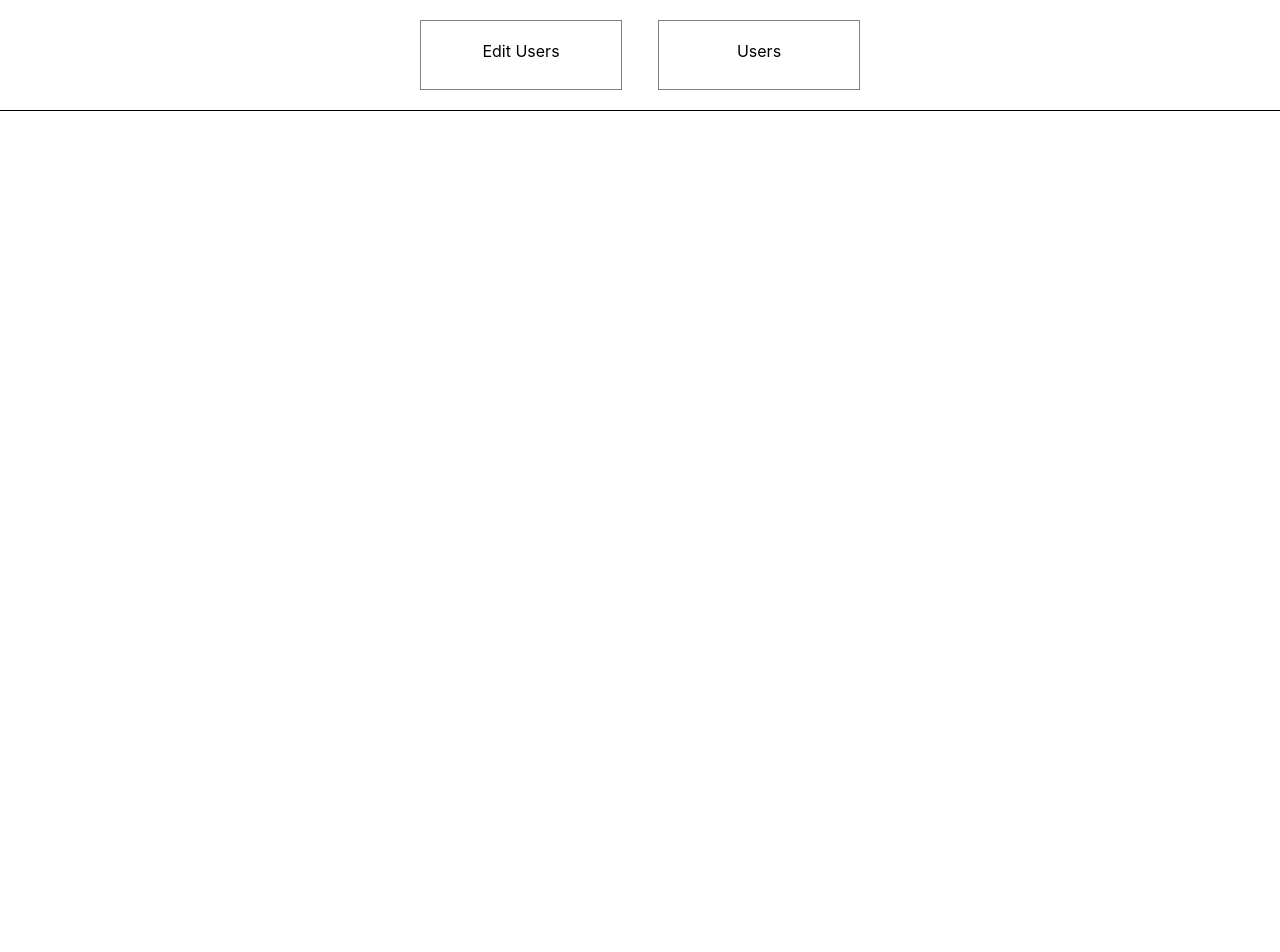
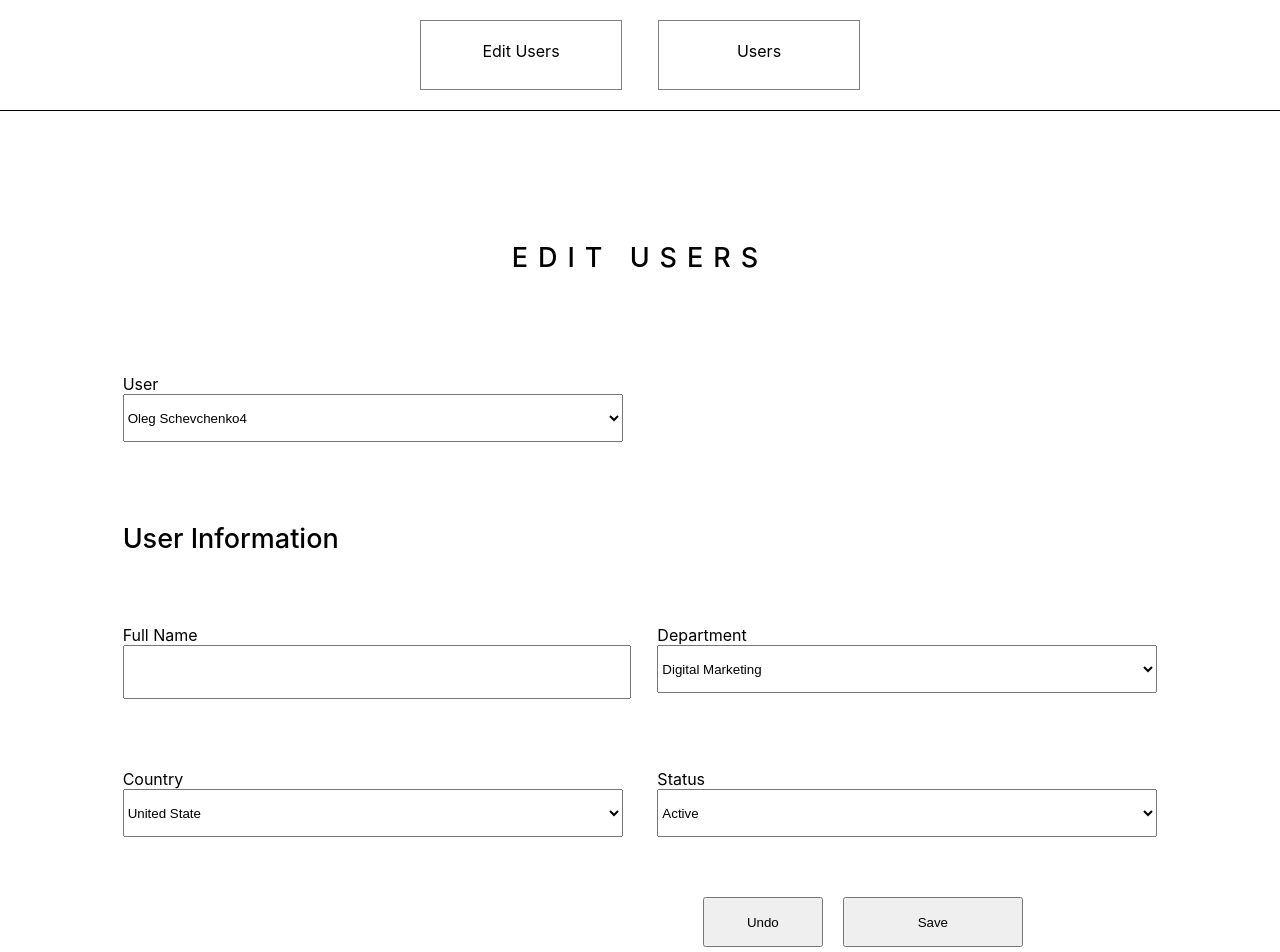
Before and after one commit to Ankaanaa/testWork, a React (Create React App) app: page / in a window 1280 px wide. Shown: the top 952 px of the page. Before the commit the page ends 800 px from the top, so only its background shows below. Built offline with nearby package versions, Linux system fonts and the light colour scheme.

Commit message:
Окончания верстки Страницы Edit User и настройка состояния input

```diff
--- a/src/App.css
+++ b/src/App.css
@@ -1,5 +1,5 @@
 .App {
-  text-align: center;
+
 }
 
 .App-logo {
@@ -36,3 +36,10 @@
     transform: rotate(360deg);
   }
 }
+
+.main {
+
+  max-width: 94%;
+  margin: 0 auto;
+  margin-top: 130px;
+}
--- a/src/App.tsx
+++ b/src/App.tsx
@@ -1,10 +1,16 @@
+import { Route, Routes } from 'react-router-dom'
 import './App.css'
+import EditUsers from './editUsers/EditUsers'
 import Header from './header/Header'
-
 function App() {
 	return (
 		<div className='App'>
 			<Header />
+			<main className='main'>
+				<Routes>
+					<Route path='/' element={<EditUsers />} />
+				</Routes>
+			</main>
 		</div>
 	)
 }
--- a/src/data/data.ts
+++ b/src/data/data.ts
@@ -1,8 +1,8 @@
 
 
 export const users = [
-    {name:'Oleg Schevchenko', department:'Digital Marketing', country:'United State', status:'Active'},
-    {name:'Oleg Schevchenko', department:'Digital Marketing', country:'United State', status:'Active'},
+    {name:'Oleg Schevchenko4', department:'Digital Marketing', country:'United State', status:'Active'},
+    {name:'Oleg Schevchenko2', department:'Digital Marketing', country:'United State', status:'Active'},
     {name:'Oleg Schevchenko', department:'Digital Marketing', country:'United State', status:'Active'},
     {name:'Oleg Schevchenko', department:'Digital Marketing', country:'United State', status:'Active'},
 ]
--- /dev/null
+++ b/src/editUsers/EditUsers.scss
@@ -0,0 +1,39 @@
+
+
+.editUsers__h2 {
+    font-size: 27px;
+    font-weight: 500;
+    letter-spacing: 10px;
+    text-align: center;
+}
+
+.editUsers__container {
+    margin: 0 auto;
+    margin-top: 100px;
+    max-width: 86%;
+}
+.editUsers__container_2 {
+    display: flex;
+    flex-wrap: wrap;
+    justify-content: space-between;
+}
+.editUsers__select {
+    width: 500px;
+    height: 48px;
+}
+
+.editUsers__information {
+    margin-top: 80px;
+    font-size: 27px;
+    font-weight: 500;
+}
+
+.editUsers__input {
+    width: 500px;
+    height: 48px;
+}
+
+.editUsers__column {
+    flex-basis: 45%;
+    margin-top: 70px;
+}
--- /dev/null
+++ b/src/editUsers/EditUsers.tsx
@@ -0,0 +1,108 @@
+import { useState } from 'react'
+import { users } from '../data/data'
+import './EditUsers.scss'
+import ButtonsSaveOrUndo from './buttons/Buttons'
+interface users {
+	name: string
+	department: string
+	country: string
+	status: string
+}
+const EditUsers = () => {
+	const [select, setSelect] = useState('')
+	const [name, setName] = useState('')
+	const [index, setIndex] = useState<number | null>(null)
+	const [department, setDepartment] = useState('')
+	const [country, setCountry] = useState('')
+	const [status, setStatus] = useState('')
+
+	const ChangeUser = (
+		event: React.ChangeEvent<HTMLSelectElement>,
+		inputName: string
+	) => {
+		if (inputName === 'user') {
+			const index = parseInt(event.target.value, 10)
+			setIndex(index)
+			setSelect(event.target.value)
+			console.log(select)
+			setName(users[index].name)
+			setDepartment(users[index].department)
+			setCountry(users[index].country)
+			setStatus(users[index].status)
+		} else if (inputName === 'department') {
+			setDepartment(event.target.value)
+		} else if (inputName === 'country') {
+			setCountry(event.target.value)
+		} else if (inputName === 'status') {
+			setStatus(event.target.value)
+		}
+	}
+	return (
+		<div className='editUsers'>
+			<div className='editUsers__h2'>EDIT USERS</div>
+			<div className='editUsers__container'>
+				<div>User</div>
+				<select
+					value={select}
+					onChange={event => ChangeUser(event, 'user')}
+					className='editUsers__select'
+				>
+					{users.map((el: users, index: number) => {
+						return <option value={index}>{users[index].name}</option>
+					})}
+				</select>
+				<div className='editUsers__information'>User Information</div>
+				<div className='editUsers__container_2'>
+					<div className='editUsers__column'>
+						<div>Full Name</div>
+						<input
+							value={name}
+							onChange={e => setName(e.target.value)}
+							type='text'
+							className='editUsers__input'
+						/>
+					</div>
+					<div className='editUsers__column'>
+						<div>Department</div>
+						<select
+							value={department}
+							onChange={event => ChangeUser(event, 'department')}
+							className='editUsers__select'
+						>
+							<option value='Programming'>Digital Marketing</option>
+							<option value='Backend'>Backend</option>
+							<option value='Frontend'>Frontend</option>
+						</select>
+					</div>
+					<div className='editUsers__column'>
+						<div>Country</div>
+						<select
+							value={country}
+							onChange={event => ChangeUser(event, 'country')}
+							className='editUsers__select'
+						>
+							<option value='Ukraine'>United State</option>
+							<option value='USA'>USA</option>
+							<option value='Poland'>Poland</option>
+						</select>
+					</div>
+					<div className='editUsers__column'>
+						<div>Status</div>
+						<select
+							value={status}
+							onChange={event => ChangeUser(event, 'status')}
+							className='editUsers__select'
+						>
+							<option value='Active'>Active</option>
+							<option value='No active'>No active</option>
+							<option value='Disabled'>Disabled</option>
+						</select>
+					</div>
+				</div>
+				<ButtonsSaveOrUndo />
+			</div>
+		</div>
+	)
+}
+
+export default EditUsers
--- /dev/null
+++ b/src/editUsers/buttons/Buttons.scss
@@ -0,0 +1,20 @@
+
+
+.buttons {
+    display: flex;
+    justify-content: flex-end;
+    max-width: 87%;
+    margin-top: 60px;
+    padding-bottom: 50px;
+}
+
+.button__undo {
+    width: 120px;
+    margin-right: 20px;
+    height: 50px;
+    cursor: pointer;
+}
+.button__save {
+    width: 180px;
+    cursor: pointer;
+}
--- /dev/null
+++ b/src/editUsers/buttons/Buttons.tsx
@@ -0,0 +1,11 @@
+import './Buttons.scss'
+
+const ButtonsSaveOrUndo = () => {
+	return (
+		<div className='buttons'>
+			<button className='button__undo'>Undo</button>
+			<button className='button__save'>Save</button>
+		</div>
+	)
+}
+export default ButtonsSaveOrUndo
--- a/src/header/Header.scss
+++ b/src/header/Header.scss
@@ -1,6 +1,7 @@
 .header {
     border-bottom: 1px solid black;
     height: 90px;
+    width: 100%;
 }
 .header__container {
     display: flex;
@@ -17,6 +18,7 @@
 }
 
 .header__navLink {
+    text-align: center;
     text-decoration: none;
     color: black;
     border: 1px solid gray;
```
